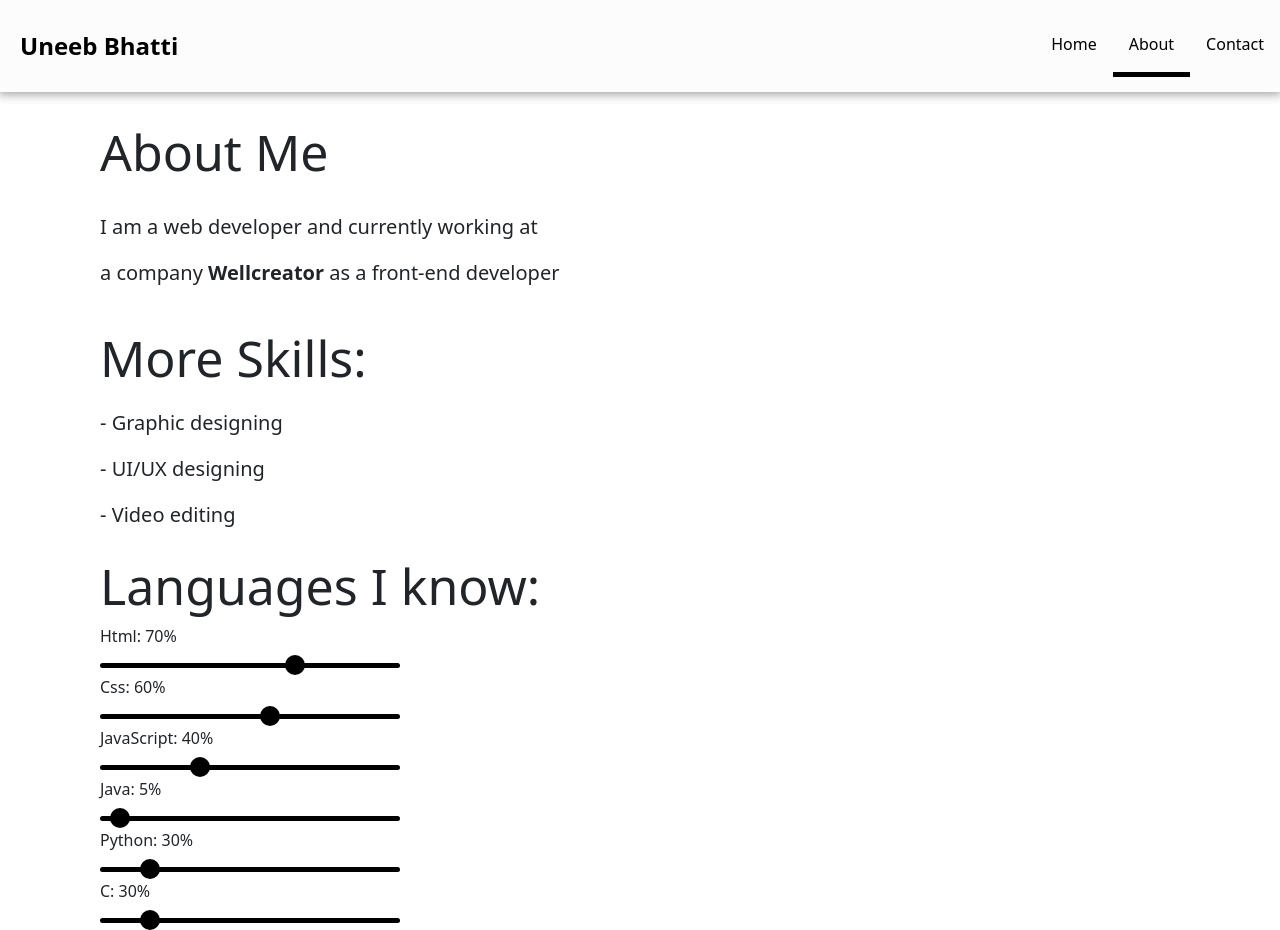
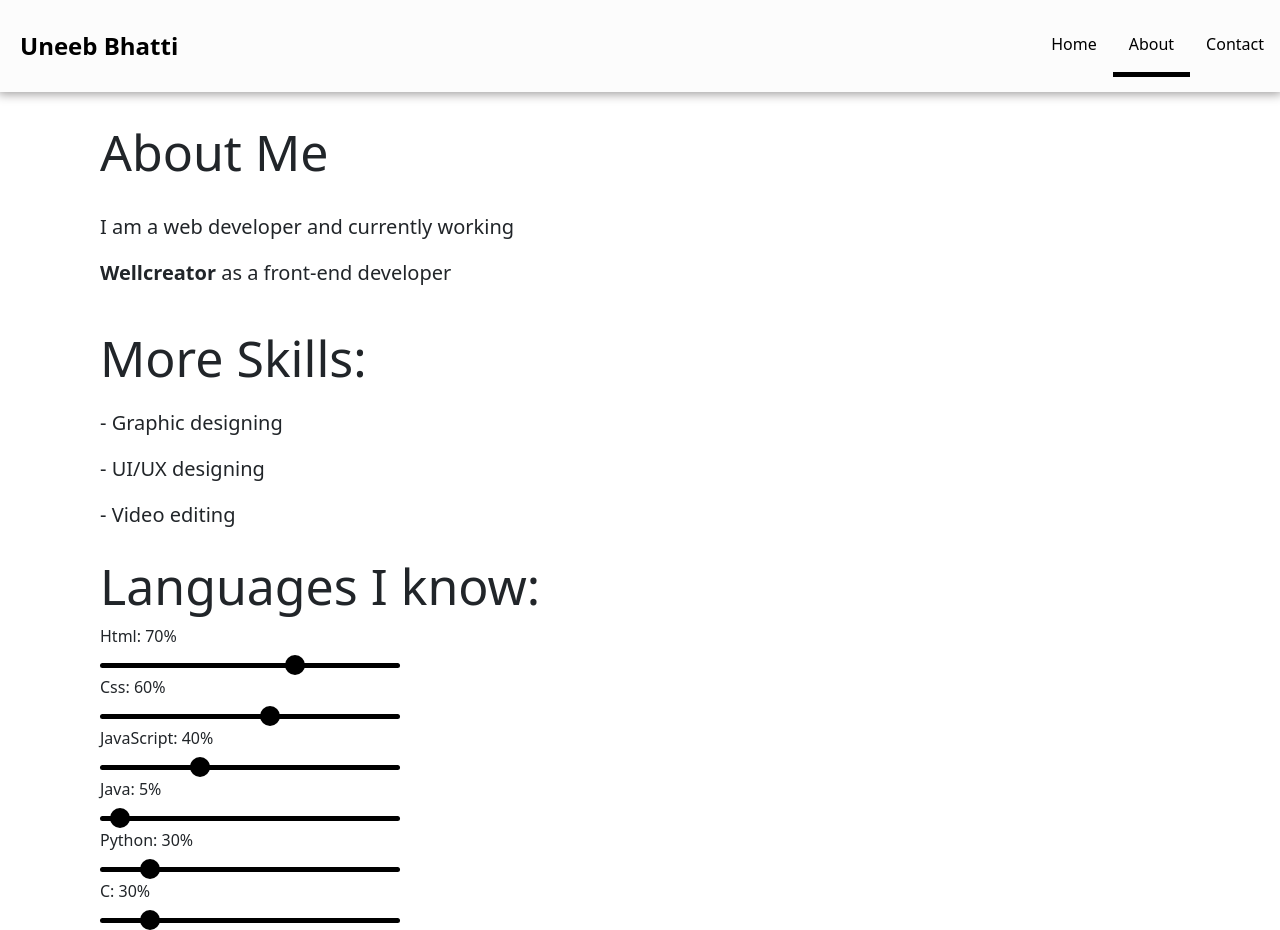
Before and after one commit to Uneebbhat/uneebbhat.github.io, a plain HTML site: page about.html in a window 1280 px wide. Drawn offline with nearby package versions, Linux system fonts and the light colour scheme.

Commit message:
Update about.html

```diff
--- a/about.html
+++ b/about.html
@@ -35,8 +35,8 @@
         <div class="content1">
             <h1 class="aboutMe">About Me</h1>
             <span class="paraAll">
-                <p class="para1">I am a web developer and currently working at</p>
-                <p class="para2">a company <span class="company" id="comp">  </span> as a front-end developer</p>
+                <p class="para1">I am a web developer and currently working</p>
+                <p class="para2"><span class="company" id="comp">  </span> as a front-end developer</p>
             </span>
         </div>
 
```
